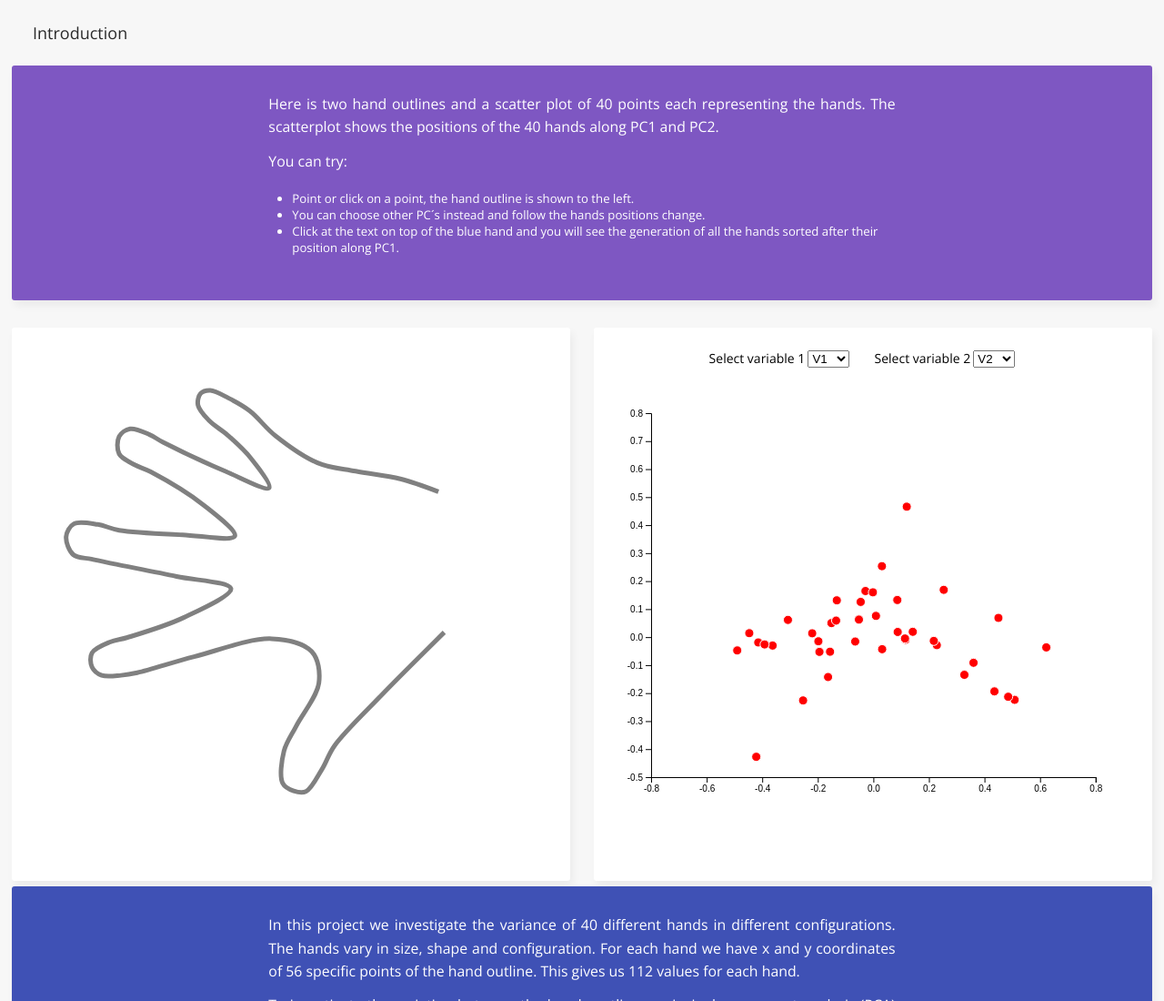
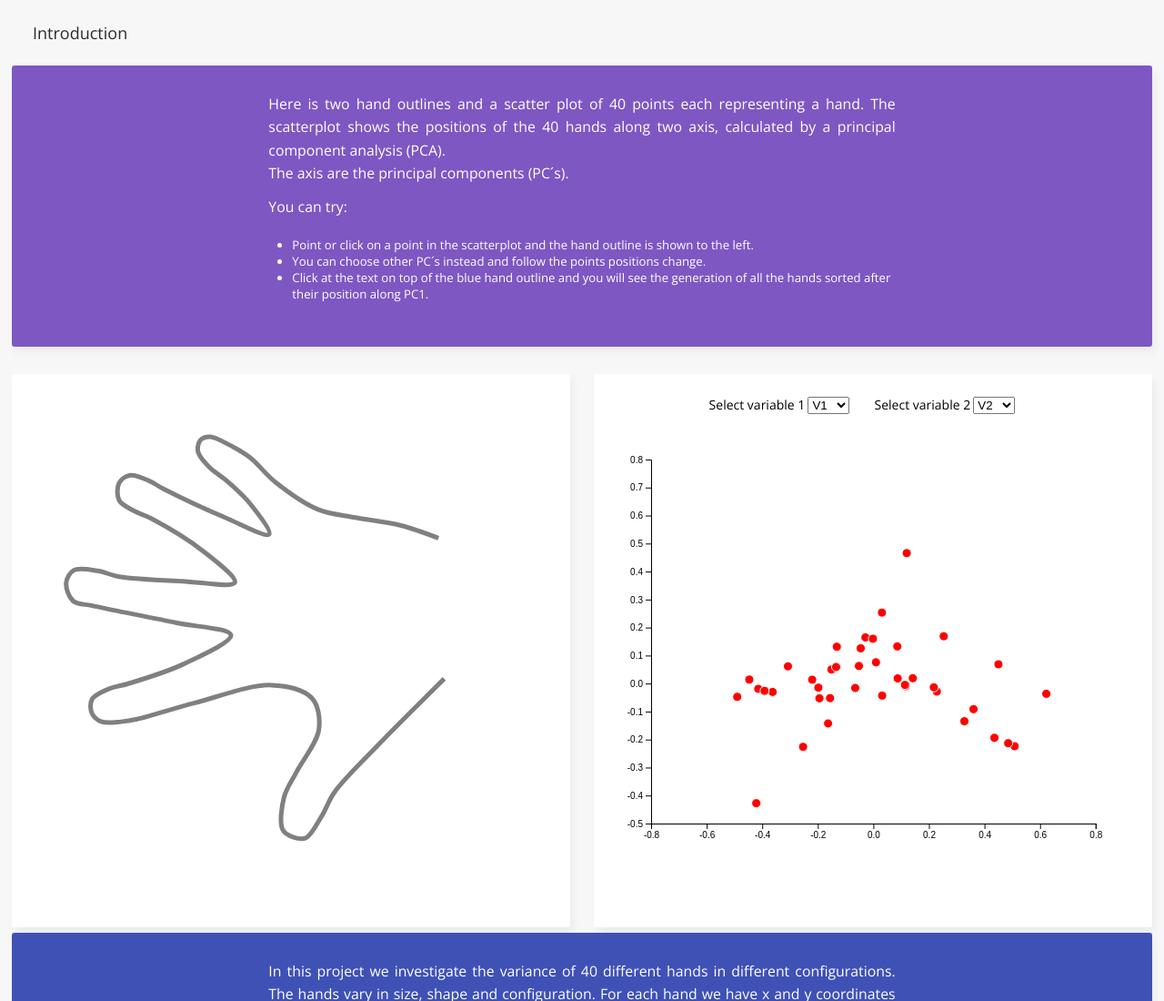
Before and after one commit to duryno/duryno.github.io, a plain HTML site: page project4/index.html in a window 1280 px wide. Shown: the top 1100 px of the page at 91% size. Drawn offline with nearby package versions, Linux system fonts and the light colour scheme.

Commit message:
text corrections

```diff
--- a/project4/index.html
+++ b/project4/index.html
@@ -20,16 +20,17 @@
     <section id="introduction" class="purple description">
         <div class="intro-container">
             <p>
-                Here is two hand outlines and a scatter plot of 40 points each representing the hands. The scatterplot shows the positions
-                of the 40 hands along PC1 and PC2.
+                Here is two hand outlines and a scatter plot of 40 points each representing a hand. The scatterplot shows the positions of
+                the 40 hands along two axis, calculated by a principal component analysis (PCA).<br />
+                The axis are the principal components (PC´s).
             </p>
             <p>
                 You can try:
                 <ul>
-                    <li>Point or click on a point, the hand outline is shown to the left.</li>
-                    <li>You can choose other PC´s instead and follow the hands positions change.</li>
-                    <li>Click at the text on top of the blue hand and you will see the generation of all the hands sorted after
-                        their position along PC1.</li>
+                    <li>Point or click on a point in the scatterplot and the hand outline is shown to the left.</li>
+                    <li>You can choose other PC´s instead and follow the points positions change.</li>
+                    <li>Click at the text on top of the blue hand outline and you will see the generation of all the hands sorted
+                        after their position along PC1.</li>
                 </ul>
             </p>
         </div>
```
